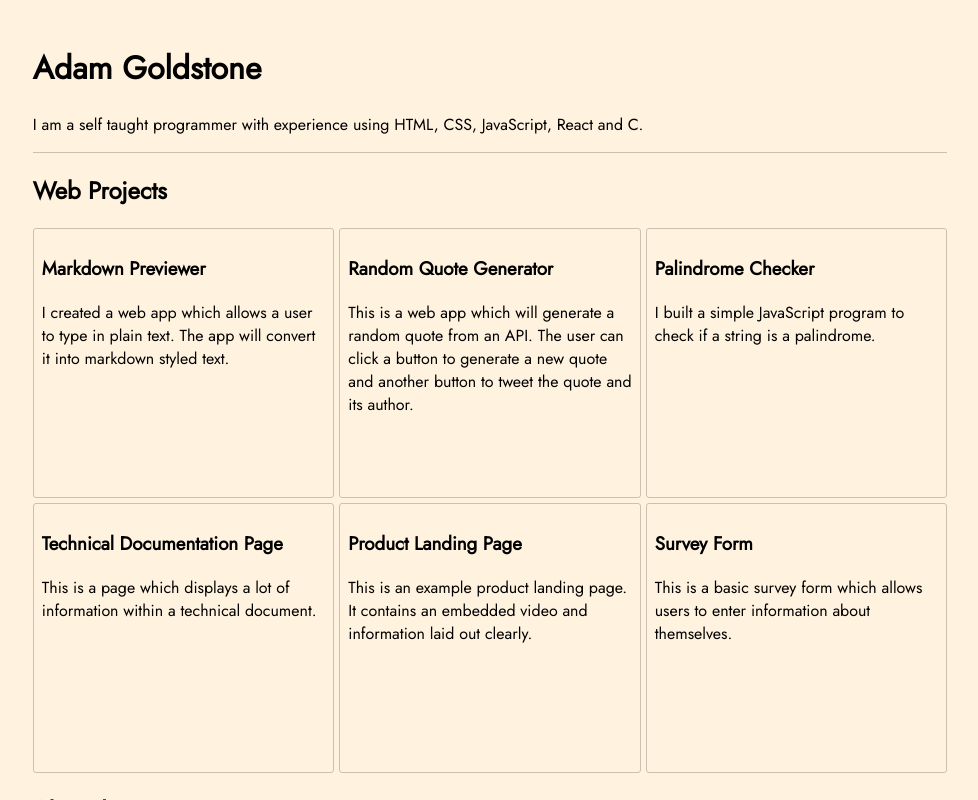
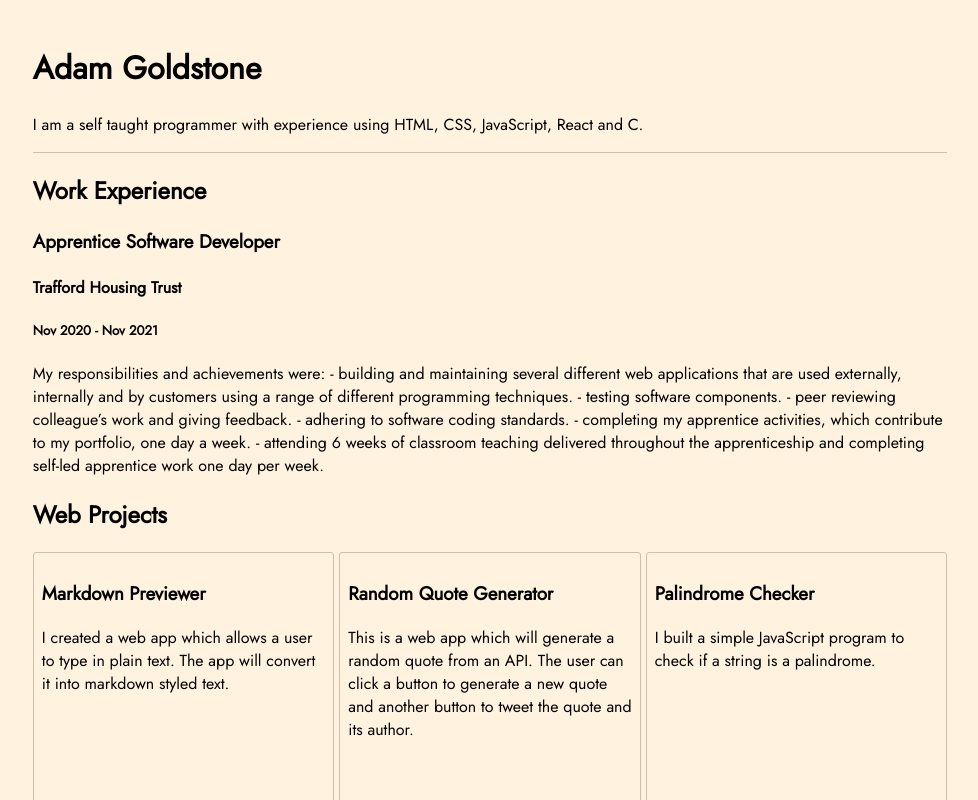
Before and after one commit to agoldstone93/portfolio, a React (Create React App) app: page / in a window 1280 px wide. Shown: the top 800 px of the page, without its empty margins (150-1128 px from the left). Built offline with nearby package versions, Linux system fonts and the light colour scheme; the HTML template or start-up script is replaced by a standard one.

Commit message:
added work experience file and displayed on screen

```diff
--- a/src/App.js
+++ b/src/App.js
@@ -5,10 +5,12 @@ import './App.css';
 import Header from './components/Header';
 import Course from './components/Course';
 import Project from './components/Project';
+import WorkExperience from './components/WorkExperience';
 
 import projectsData from './data/projectsData';
 import algorithmData from './data/algorithmData';
 import coursesCompleted from './data/coursesCompleted';
+import workExperienceData from './data/workExperienceData';
 
 export default function App() {
 	const projectComponents = projectsData.map((project) => (
@@ -27,6 +29,17 @@ export default function App() {
 			url={project.url}
 		/>
 	));
+
+	const workExperienceComponents = workExperienceData.map(job => [
+		<WorkExperience
+			key={job.id}
+			title={job.title}
+			company={job.company}
+			startDate={job.startDate}
+			endDate={job.endDate}
+			description={job.description} />
+	])
+
 	const coursesComponents = coursesCompleted.map((course) => (
 		<Course key={course.id} name={course.name} url={course.url} />
 	));
@@ -34,6 +47,8 @@ export default function App() {
 		<div className="container">
 			<div className="content">
 				<Header />
+				<h2>Work Experience</h2>
+				{workExperienceComponents}
 				<h2>Web Projects</h2>
 				<div className="project-container">{projectComponents}</div>
 				<h2>Algorithm Scripting Projects</h2>
--- a/src/components/WorkExperience.js
+++ b/src/components/WorkExperience.js
@@ -1,11 +1,12 @@
 import React from "react";
 
-export default function WorkExperience() {
+export default function WorkExperience(props) {
     return (
         <div>
-            <h3>Job</h3>
-            <h4>Nov 2021</h4>
-            <p>Experience</p>
+            <h3>{props.title}</h3>
+            <h4>{props.company}</h4>
+            <h5>{props.startDate} - {props.endDate}</h5>
+            <p>{props.description}</p>
         </div>
     )
 }
--- a/src/data/projectsData.js
+++ b/src/data/projectsData.js
@@ -40,5 +40,5 @@ export default [
 		description:
 			"This is a basic survey form which allows users to enter information about themselves.",
 		url: "https://codepen.io/amg93/full/qBdEQNJ"
-	}
+	},
 ];
--- /dev/null
+++ b/src/data/workExperienceData.js
@@ -0,0 +1,19 @@
+export default [
+    {
+        id: 1,
+        title: "Apprentice Software Developer",
+        company: "Trafford Housing Trust",
+        startDate: "Nov 2020",
+        endDate: "Nov 2021",
+        description: `
+            My responsibilities and achievements were:
+            - building and maintaining several different web applications that are used externally, internally
+            and by customers using a range of different programming techniques.
+            - testing software components.
+            - peer reviewing colleague’s work and giving feedback.
+            - adhering to software coding standards.
+            - completing my apprentice activities, which contribute to my portfolio, one day a week.
+            - attending 6 weeks of classroom teaching delivered throughout the apprenticeship and
+            completing self-led apprentice work one day per week.`
+    }
+]
```
